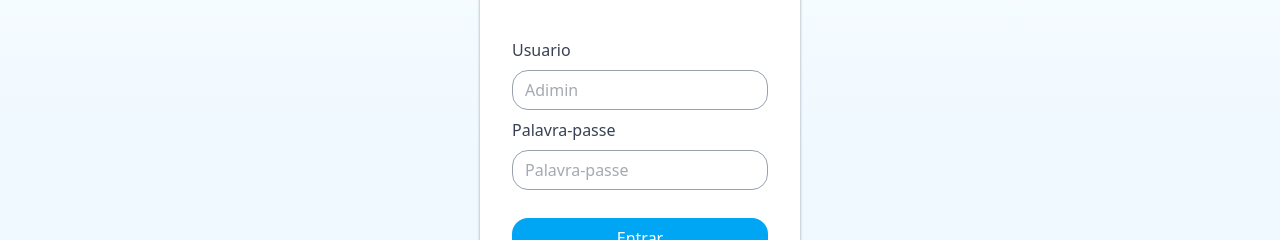
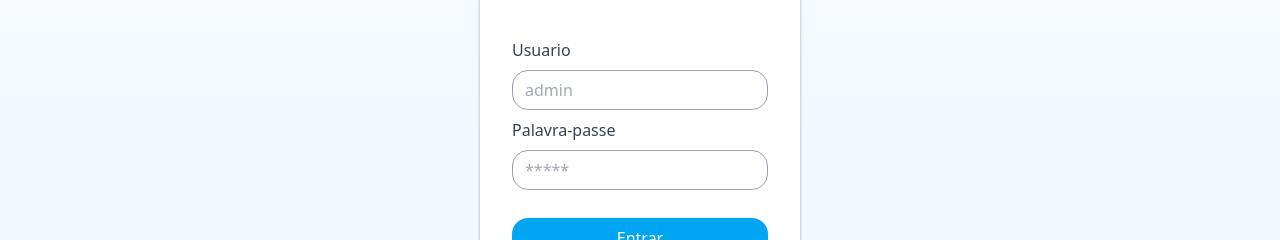
Before and after one commit to Alvaro-Massingue/AResultado-Sistema-de-visualiza-o-dos-resultados-dos-exames-de-admiss-o, a React (Vite) app: page /login in a window 1280 px wide. Shown: the part 256-496 px from the top of the page. Built offline with nearby package versions, Linux system fonts and the light colour scheme.

Commit message:
Modifica o placeholder

```diff
--- a/src/pages/Login.jsx
+++ b/src/pages/Login.jsx
@@ -45,7 +45,7 @@ const Login = () => {
         <input
           className="h-10 w-[80%] border border-gray-400 rounded-2xl text-gray-600 outline-0 focus:border focus:border-sky-500 focus:text-sky-500 pl-3"
           type="text"
-          placeholder="Adimin"
+          placeholder="admin"
           value={user}
           onChange={(event) => setUser(event.target.value)}
         />
@@ -57,7 +57,7 @@ const Login = () => {
         <input
           className="h-10 w-[80%] border border-gray-400 rounded-2xl outline-0 text-gray-600 focus:border focus:border-sky-500 focus:text-sky-500 pl-3"
           type="password"
-          placeholder="Palavra-passe"
+          placeholder="*****"
           value={password}
           onChange={(event) => setPassword(event.target.value)}
         />
```
